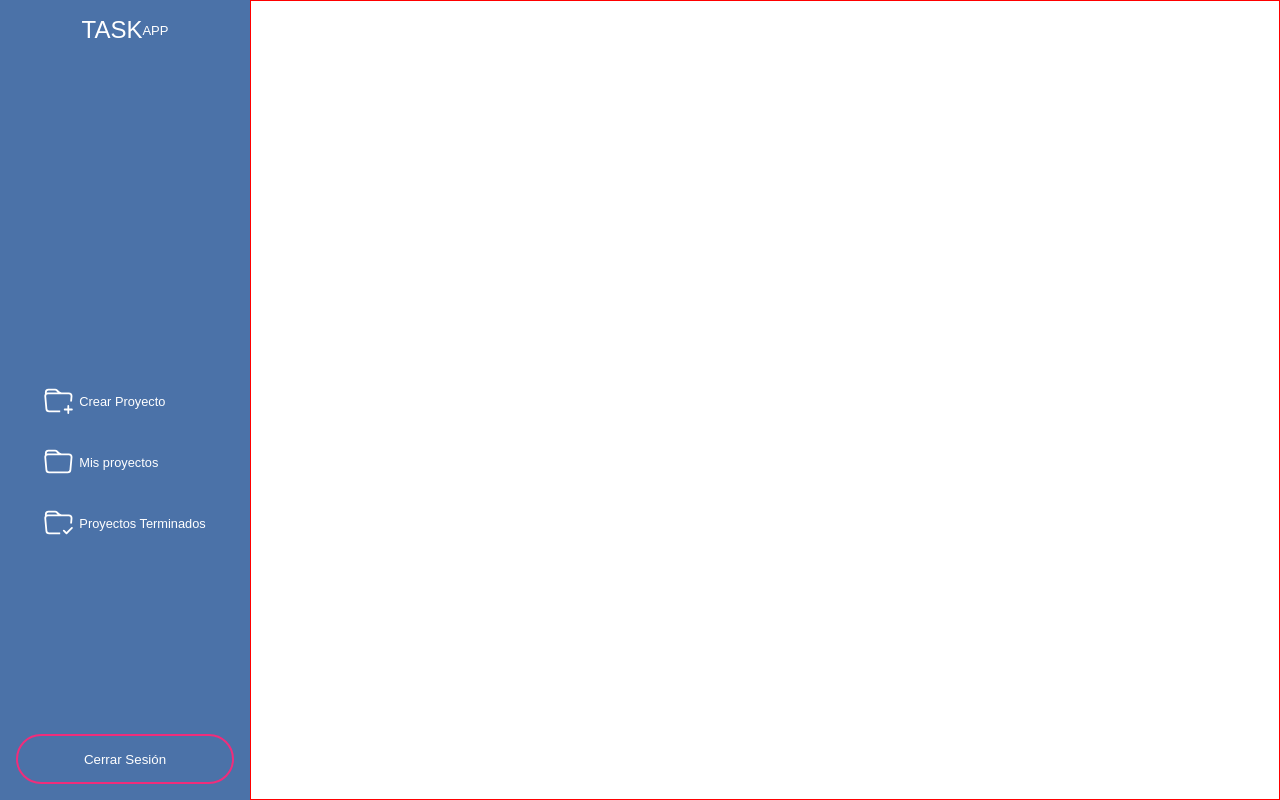
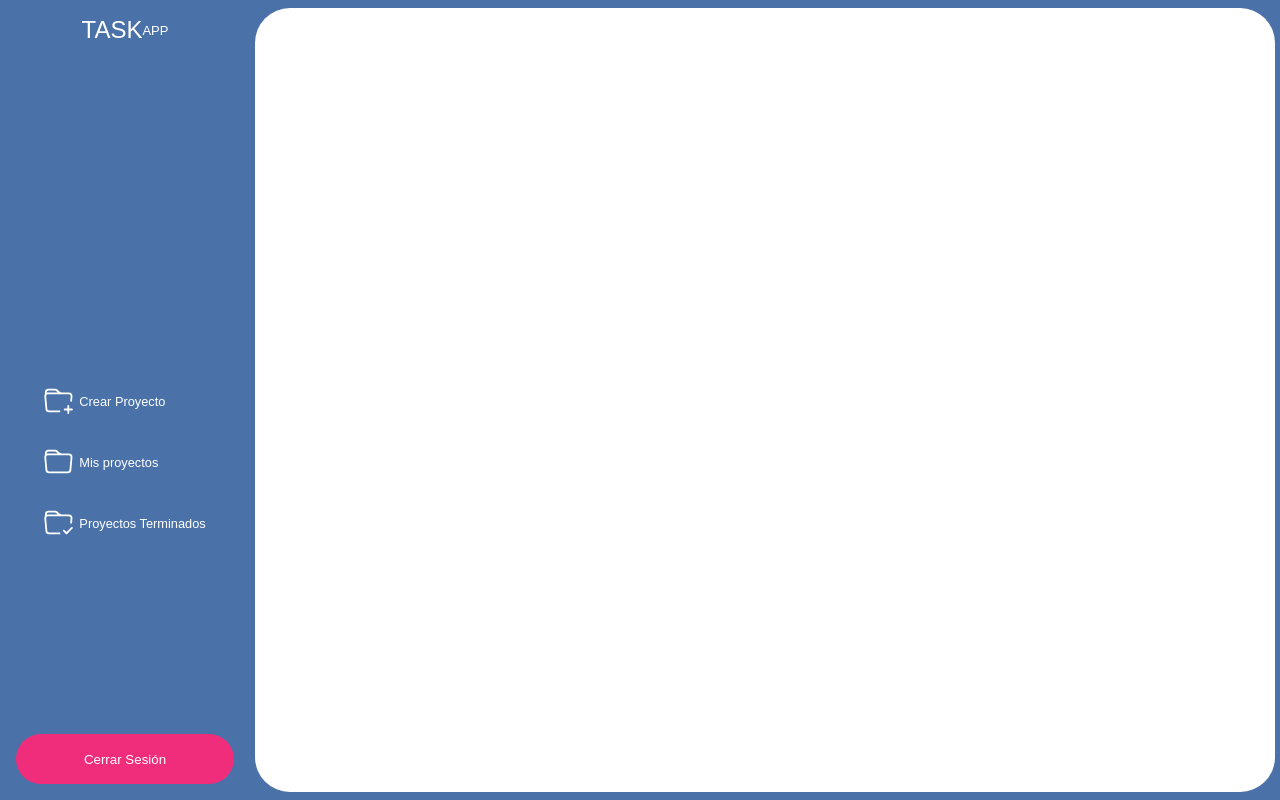
Before and after one commit to LMANMAI/ToDo-List, a React (Create React App) app: page /Dashboard in a window 1280 px wide. Built offline with nearby package versions, Linux system fonts and the light colour scheme; no server answers.

Commit message:
Start the landing page

```diff
--- a/src/pages/Dashboard/auxiliars/Container/index.scss
+++ b/src/pages/Dashboard/auxiliars/Container/index.scss
@@ -1,19 +1,31 @@
 .Container {
-  background: #fff;
-  overflow-y: auto;
+  //overflow-y: auto;
   display: flex;
   width: 100%;
   height: 100%;
+  &_Box {
+    margin: 0 auto;
+    background: #fff;
+    width: 98%;
+    //height: fit-content;
+    min-height: 98vh;
+    border-radius: 50px 50px 0 0;
+  }
   @media (min-width: 768px) {
     display: flex;
     flex-direction: column;
-    // justify-content: center;
+    height: 100%;
+    justify-content: center;
     &_Box {
-      border: 1px solid red;
-      width: 100%;
-      height: 100vh;
-      overflow-y: auto;
-      margin: auto;
+      justify-content: center;
+      align-items: center;
+      width: 99%;
+      //height: fit-content;
+      max-height: 90vh;
+     //overflow-y: auto;
+      border-radius: 35px;
+      //border: 1px solid red;
+      padding: .3rem;
     }
   }
 }
--- a/src/pages/Dashboard/auxiliars/SideBar/index.scss
+++ b/src/pages/Dashboard/auxiliars/SideBar/index.scss
@@ -21,10 +21,11 @@
       }
     }
     &_btn {
-      background-color: transparent;
-      border: 2px solid #f02d7b;
+      background-color: #f02d7b;
+      //border: 2px solid #f02d7b;
+      border: none;
       outline: none;
-      padding: 0.5rem;
+      padding: 0.3rem;
       border-radius: 35px;
       color: white;
     }
--- a/src/pages/Dashboard/auxiliars/proyects/ProyectList.jsx
+++ b/src/pages/Dashboard/auxiliars/proyects/ProyectList.jsx
@@ -17,8 +17,9 @@ const ProyectList = () => {
   }, []);
 
   return (
+    <>
+     <button className="ProyectList_Close" onClick={()=> movePanelAuth()}><VscChromeClose/></button>
     <div className="ProyectList_Container">
-      <button className="ProyectList_Close" onClick={()=> movePanelAuth()}><VscChromeClose/></button>
       {proyectos.length === 0 ? (
         <p className="object_list">Todavia no creaste ningun proyecto!</p>
       ) : (
@@ -29,6 +30,7 @@ const ProyectList = () => {
         </ul>
       )}
     </div>
+    </>
   );
 };
 
--- a/src/pages/Dashboard/auxiliars/proyects/index.scss
+++ b/src/pages/Dashboard/auxiliars/proyects/index.scss
@@ -1,16 +1,24 @@
 .ProyectList {
   //   border: 1px solid red;
   &_Container {
+    width: 95%;
+    margin: 0 auto;
+    //overflow-y: auto;
+
+    ul {
+      width: 95%;
+
+    }
     .Proyect {
       button {
         cursor: pointer;
         outline: none;
-        background-color: #f02d7b;
+        background-color: #4b72a8;
         width: 100%;
         border: none;
         height: 80px;
         margin: 5px 0;
-        border-radius: 35px;
+        border-radius: 25px;
         color: white;
       }
     }
@@ -19,29 +27,24 @@
         //   border: 1px solid blue;
         padding: 0.5rem;
         width: 95%;
+        overflow-y: auto;
+        height: 90%;
+        //border: 1px solid red;
+        padding: .5rem;
         ul {
-          // border: 1px solid red;
+          margin: 0 auto;
+          width: 95%;
           display: grid;
           grid-gap: 1rem;
           grid-template-columns: repeat(auto-fit, minmax(200px, 1fr));
           align-items: center;
+
           .Proyect {
             display: flex;
             button {
               position: relative;
-              border-radius: 35px 0 35px 35px;
-              &:before {
-                content: "";
-                width: 150px;
-                height: 35px;
-                border-radius: 35px 0 0 0;
-                background-color: #f02d7b;
-                position: absolute;
-                top: -12px;
-                right: 0;
-              }
               width: 100%;
-              height: 120px;
+              height: 220px;
             }
           }
         }
@@ -56,6 +59,7 @@
     height: 50px;
     border-radius: 35px;
     cursor: pointer;
+    margin: .5rem;
     svg {
       color: white;
     }
@@ -111,12 +115,12 @@
     }
   }
 }
-.EndProyects{
+.EndProyects {
   // border: 1px solid blue;
-  padding: 1rem .5rem;
-  &_List{
+  padding: 1rem 0.5rem;
+  &_List {
     min-height: 50vh;
-    &_Item{
+    &_Item {
       background-color: #e93048;
       padding: 1rem;
       border-radius: 35px;
--- a/src/pages/Dashboard/index.scss
+++ b/src/pages/Dashboard/index.scss
@@ -2,9 +2,9 @@
   width: 100vw;
   height: 100vh;
   overflow: hidden;
-  background-color: #d13131;
   display: grid;
   grid-template-rows: 200px 1fr;
+  background-color: #4b72a8;
   @media (min-width: 768px) {
     & {
       //   border: 1px solid red;
```
Also changed, not shown: 1 other file (tests, documents, lock files or other folders).
